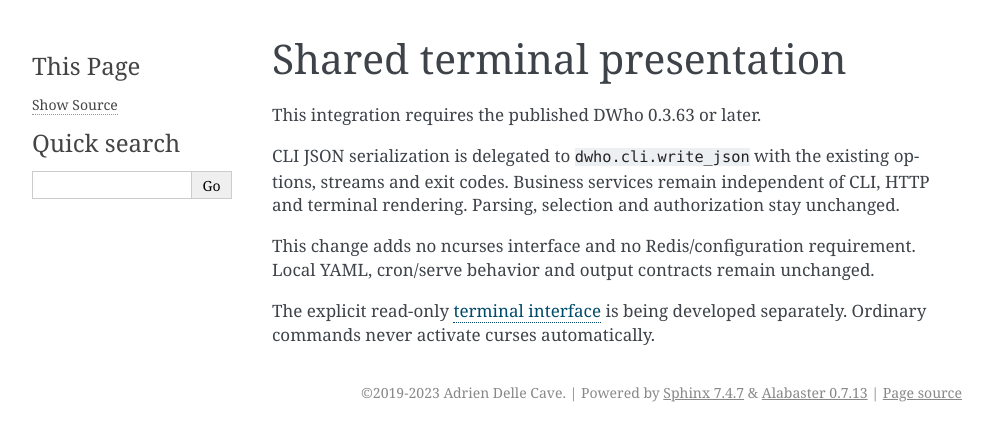
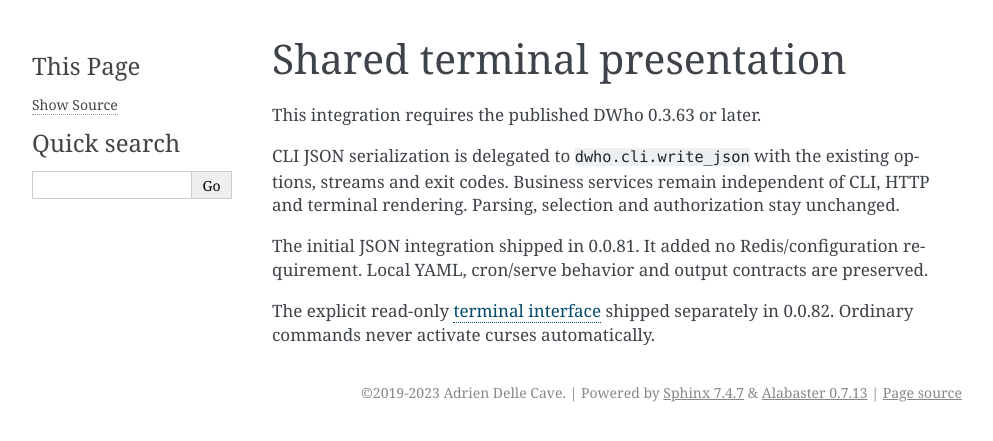
Before and after one commit to decryptus/monit-docker, a Sphinx documentation site: the page built from docs/shared-terminal.md, in a window 1280 px wide. Shown: the top 441 px of the page, without its empty margins (148-1141 px from the left). Built offline with Sphinx 7.4.7, drawn with Linux system fonts in a browser that asks for light colours.

Commit message:
Align shared presentation guide with released terminal support

```diff
--- a/docs/shared-terminal.md
+++ b/docs/shared-terminal.md
@@ -6,8 +6,8 @@ CLI JSON serialization is delegated to `dwho.cli.write_json` with the existing
 options, streams and exit codes. Business services remain independent of CLI,
 HTTP and terminal rendering. Parsing, selection and authorization stay unchanged.
 
-This change adds no ncurses interface and no Redis/configuration requirement.
-Local YAML, cron/serve behavior and output contracts remain unchanged.
+The initial JSON integration shipped in 0.0.81. It added no Redis/configuration
+requirement. Local YAML, cron/serve behavior and output contracts are preserved.
 
-The explicit read-only [terminal interface](terminal.md) is being developed
-separately. Ordinary commands never activate curses automatically.
+The explicit read-only [terminal interface](terminal.md) shipped separately in
+0.0.82. Ordinary commands never activate curses automatically.
```
